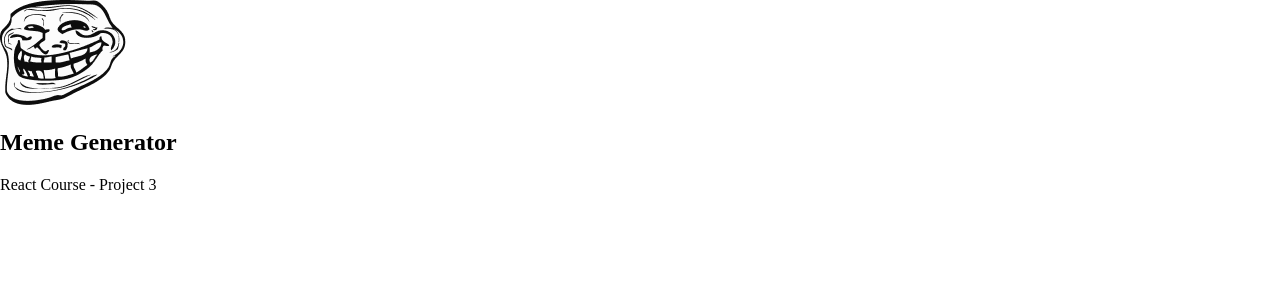
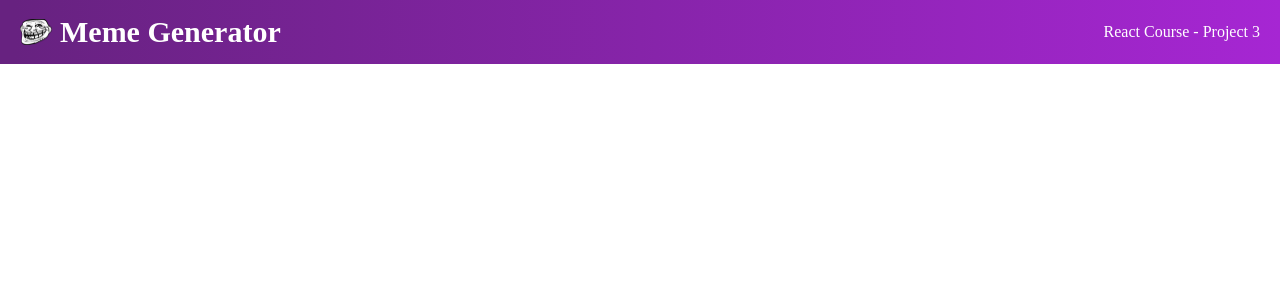
Before and after one commit to vishalicious213/meme-generator, a React (Vite) app: page / in a window 1280 px wide. Shown: the top 300 px of the page. Built offline with nearby package versions, Linux system fonts and the light colour scheme.

Commit message:
set up basic layout for Header

```diff
--- a/components/Header.jsx
+++ b/components/Header.jsx
@@ -1,7 +1,7 @@
 export default function Header() {
     return (
         <header>
-            <div>
+            <div className="header-logo">
                 <img src="./troll-face.png" alt="troll face" />
                 <h2>Meme Generator</h2>
             </div>
--- a/index.css
+++ b/index.css
@@ -6,3 +6,26 @@ body {
     margin: 0;
     padding: 0;
 }
+
+/* HEADER */
+
+header {
+    display: flex;
+    align-items: center;
+    justify-content: space-between;
+    height: 4rem;
+    padding: 1.25rem;
+    background: linear-gradient(90deg, #672280 1.18%, #A626D3 100%);
+    color: white;
+}
+
+.header-logo {
+    display: flex;
+    align-items: center;
+    font-size: 1.25rem;
+}
+
+.header-logo img {
+    width: 2rem;
+    margin-right: .5rem;
+}
```
